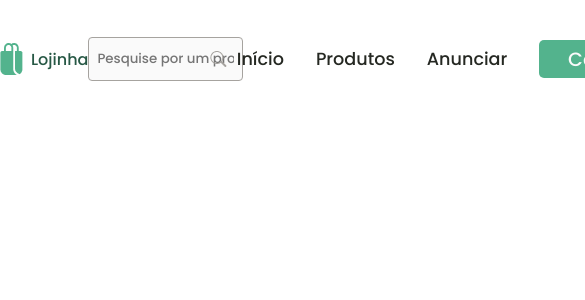
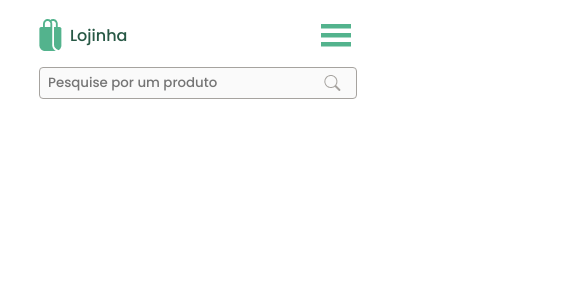
Before and after one commit to kaiocp/virtual-store, a React (Vite) app in the folder Front-End/: page / in a window 390 px wide. Shown: the top 300 px of the page, 585 px wide, since content can reach past the window. Built offline with nearby package versions, Linux system fonts and the light colour scheme.

Commit message:
Refazendo pelo mobile first

```diff
--- a/Front-End/src/components/Header/Header.css
+++ b/Front-End/src/components/Header/Header.css
@@ -6,22 +6,13 @@
     border: none;
 }
 
-.header {
+.headerDiv {
+    display: flex;
+    flex-direction: column;
     background-color: white;
-    width: 100%;
-    height: 14vh;
-    display: flex;
-    align-items: center;
-    justify-content: space-between;
-    gap: 4rem;
-}
-
-.headerEsquerda {
-    width: 50%;
-    display: flex;
-    align-items: center;
-    justify-content: space-between;
-    margin: 0 auto;
+    padding-top: 1.2rem;
+    padding-bottom: 1.2rem;
+    gap: 1rem;
 }
 
 .logoLojinha {
@@ -33,3 +24,30 @@
     color: #275845;
     font-family: 'Josefin Sans', sans-serif;
 }
+
+.headerEsquerda {
+    width: 80%;
+    margin: 0 auto;
+    display: flex;
+    align-items: center;
+    justify-content: space-between;
+}
+
+.navbarDiv {
+    display: none
+}
+
+.searchDiv {
+    width: 80%;
+    margin: 0 auto;
+    display: flex;
+}
+
+.inputSearch {
+    width: 77vw;
+    height: 30px;
+    background: #FAFAFA;
+    border: 1px solid #A6A39F;
+    border-radius: 4px;
+    padding: 0.1px 0.5rem;
+}
--- a/Front-End/src/components/Header/Header.jsx
+++ b/Front-End/src/components/Header/Header.jsx
@@ -1,18 +1,24 @@
 import LogoLojinha from './imagens/LogoLojinha.png'
+import MenuHamburguer from './imagens/MenuHamburguer.png'
 import Navbar from './Navbar'
 import Search from './Search'
 import './Header.css'
 export default function Header() {
   return (
-    <header className='header'>
-      <div className='headerEsquerda'>
-        <div className='logoLojinha'>
+    <header className='headerDiv' id="headerDiv">
+      <div className='headerEsquerda' id="headerEsquerda">
+        <div className='logoLojinha' id="logoLojinha">
           <img src={LogoLojinha}/>
           <h1>Lojinha</h1>
         </div>
+        <img src={MenuHamburguer}/>
+      </div>
+      <div className="searchDiv">
         <Search/>
       </div>
-      <Navbar/>
+      <div className='navbarDiv'>
+        <Navbar/>
+      </div>
     </header>
   )
 }
--- a/Front-End/src/components/Header/Navbar.css
+++ b/Front-End/src/components/Header/Navbar.css
@@ -28,6 +28,6 @@
     justify-content: center;
     align-items: center;
     padding: 0.3rem 1.8rem;
-    font-size: 1.2rem;
+    font-size: 1.1rem;
     cursor: pointer;
 }
--- a/Front-End/src/components/Header/Search.css
+++ b/Front-End/src/components/Header/Search.css
@@ -1,13 +1,3 @@
-.inputSearch {
-    display: flex;
-    width: 35vw;
-    height: 5vh;
-    background: #FAFAFA;
-    border: 1px solid #A6A39F;
-    border-radius: 4px;
-    padding: 0.1px 0.5rem;
-}
-
 .searchImg {
     position: absolute;
     cursor: pointer;
--- a/Front-End/src/components/Header/Search.jsx
+++ b/Front-End/src/components/Header/Search.jsx
@@ -8,9 +8,9 @@ export default function Search() {
   }
   const [produto, setProduto] = useState()
   return (
-    <div className='inputDiv'>
+    <div className='inputDiv' id='inputDiv'>
       <img className='searchImg' src={LupaPesquisa} onClick={pesquisaProduto}/>
-      <input className='inputSearch' placeholder='Pesquise por um produto'
+      <input className='inputSearch' id="inputSearch" placeholder='Pesquise por um produto'
       onChange={(e) => setProduto(e.target.value)} type="text"></input>
     </div>
   )
```
Also changed, not shown: Front-End/src/components/Header/imagens/MenuHamburguer.png (added).
